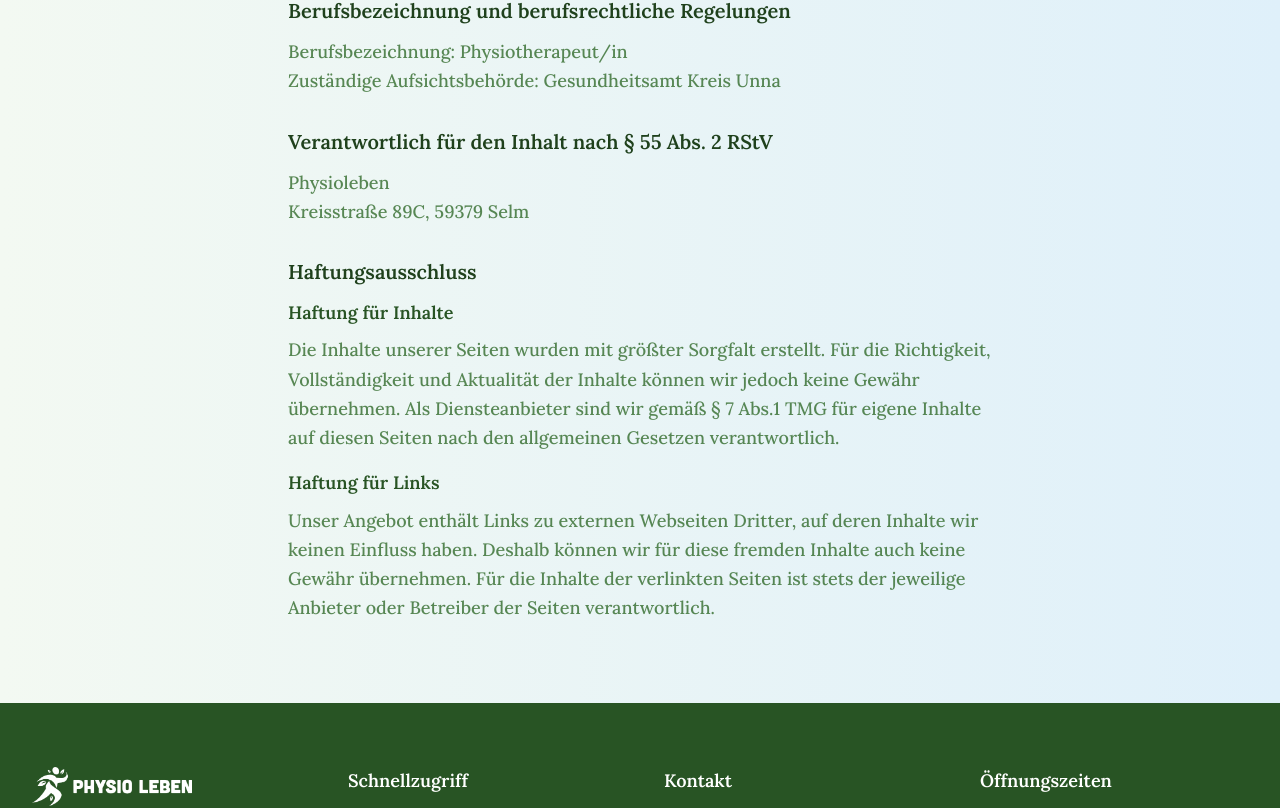
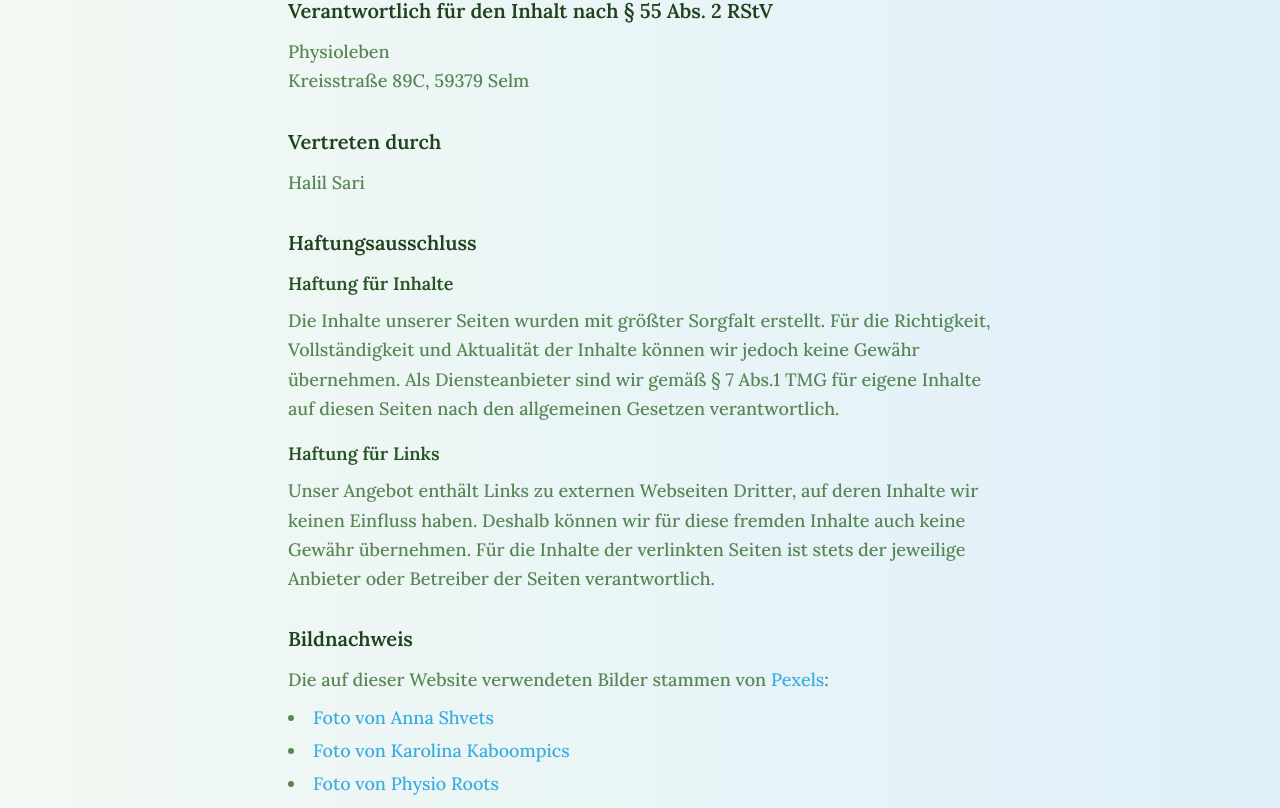
Before and after one commit to yakuppgeyikk96/physioleben-landing, a Next.js app: page /impressum in a window 1280 px wide. Shown: the part 560-1368 px from the top of the page. Built offline with nearby package versions, Linux system fonts and the light colour scheme.

Commit message:
Add Bildnachweis section to Impressum with Pexels image credits

```diff
--- a/src/app/impressum/page.tsx
+++ b/src/app/impressum/page.tsx
@@ -33,17 +33,6 @@ export default function Impressum() {
 
           <section>
             <h2 className="text-xl font-semibold text-primary-900 mb-3">
-              Berufsbezeichnung und berufsrechtliche Regelungen
-            </h2>
-            <p>
-              Berufsbezeichnung: Physiotherapeut/in
-              <br />
-              Zuständige Aufsichtsbehörde: Gesundheitsamt Kreis Unna
-            </p>
-          </section>
-
-          <section>
-            <h2 className="text-xl font-semibold text-primary-900 mb-3">
               Verantwortlich für den Inhalt nach § 55 Abs. 2 RStV
             </h2>
             <p>
@@ -51,6 +40,13 @@ export default function Impressum() {
               <br />
               {CONTACT.address}
             </p>
+          </section>
+
+          <section>
+            <h2 className="text-xl font-semibold text-primary-900 mb-3">
+              Vertreten durch
+            </h2>
+            <p>Halil Sari</p>
           </section>
 
           <section>
@@ -78,6 +74,56 @@ export default function Impressum() {
               oder Betreiber der Seiten verantwortlich.
             </p>
           </section>
+
+          <section>
+            <h2 className="text-xl font-semibold text-primary-900 mb-3">
+              Bildnachweis
+            </h2>
+            <p className="mb-2">
+              Die auf dieser Website verwendeten Bilder stammen von{" "}
+              <a
+                href="https://www.pexels.com"
+                target="_blank"
+                rel="noopener noreferrer"
+                className="text-secondary-500 hover:underline"
+              >
+                Pexels
+              </a>
+              :
+            </p>
+            <ul className="list-disc list-inside flex flex-col gap-1">
+              <li>
+                <a
+                  href="https://www.pexels.com/photo/woman-in-white-dress-up-shirt-touching-the-back-of-knees-of-woman-in-white-t-shirt-5793651/"
+                  target="_blank"
+                  rel="noopener noreferrer"
+                  className="text-secondary-500 hover:underline"
+                >
+                  Foto von Anna Shvets
+                </a>
+              </li>
+              <li>
+                <a
+                  href="https://www.pexels.com/photo/crop-osteopath-checking-up-arm-joint-of-unrecognizable-female-patient-4506072/"
+                  target="_blank"
+                  rel="noopener noreferrer"
+                  className="text-secondary-500 hover:underline"
+                >
+                  Foto von Karolina Kaboompics
+                </a>
+              </li>
+              <li>
+                <a
+                  href="https://www.pexels.com/photo/patient-exercising-under-care-of-therapist-20860624/"
+                  target="_blank"
+                  rel="noopener noreferrer"
+                  className="text-secondary-500 hover:underline"
+                >
+                  Foto von Physio Roots
+                </a>
+              </li>
+            </ul>
+          </section>
         </div>
       </div>
     </main>
```
